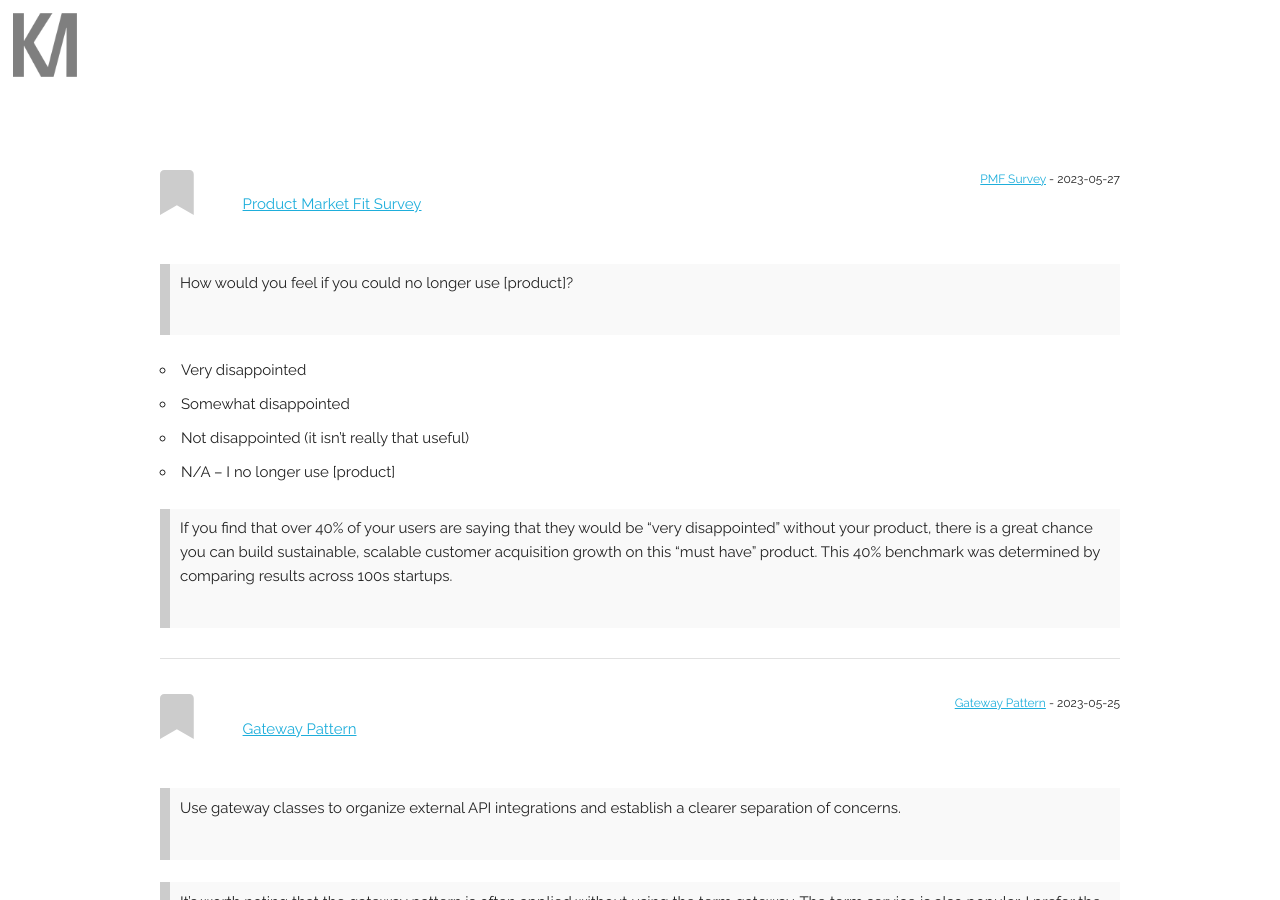
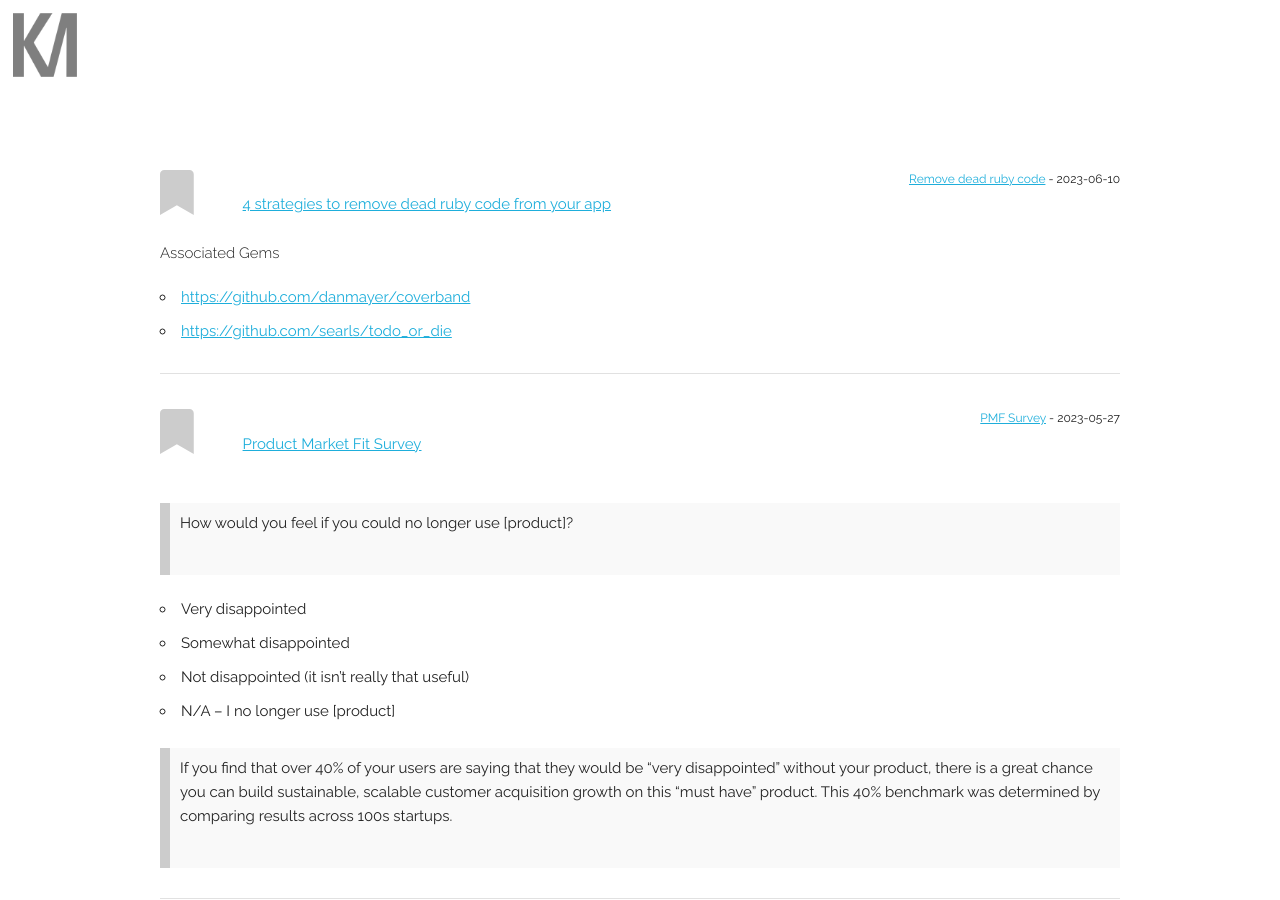
Before and after one commit to kamiller/kamiller.github.com, a Jekyll site: the page built from index.html, in a window 1280 px wide and 900 px high. Built offline with Jekyll 4.4.1, drawn with Linux system fonts in a browser that asks for light colours; nearby versions of some CDN libraries; comment, search, counter and statistics services are not loaded.

Commit message:
remove dead ruby code

```diff
--- /dev/null
+++ b/_posts/2023-06-10-remove-dead-ruby.md
@@ -0,0 +1,13 @@
+---
+layout: post
+title: Remove dead ruby code
+tags: [programming,rails,refactor]
+category: bookmark
+---
+
+[4 strategies to remove dead ruby code from your app](https://www.hexdevs.com/posts/how-to-remove-dead-code-ruby/)
+
+###### Associated Gems
+
+- [https://github.com/danmayer/coverband](https://github.com/danmayer/coverband)
+- [https://github.com/searls/todo_or_die](https://github.com/searls/todo_or_die)
```
Also changed, not shown: _posts/2023-05-23-ai-recommendations-rails.md (+1 -1 lines).
